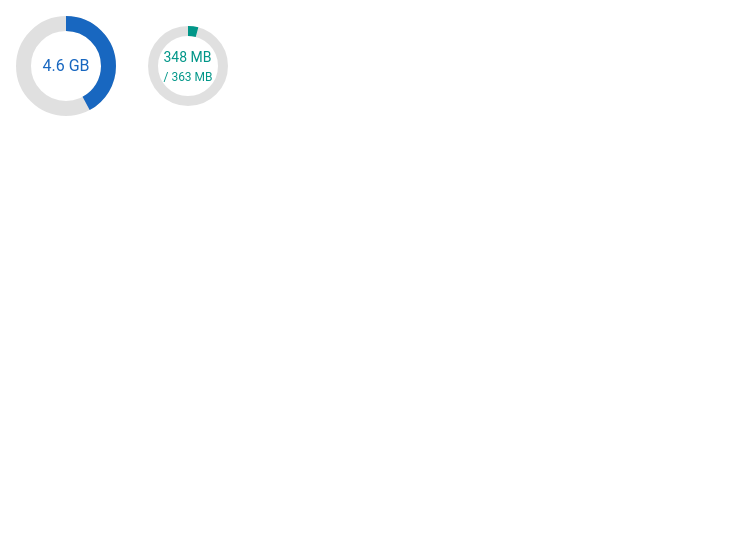
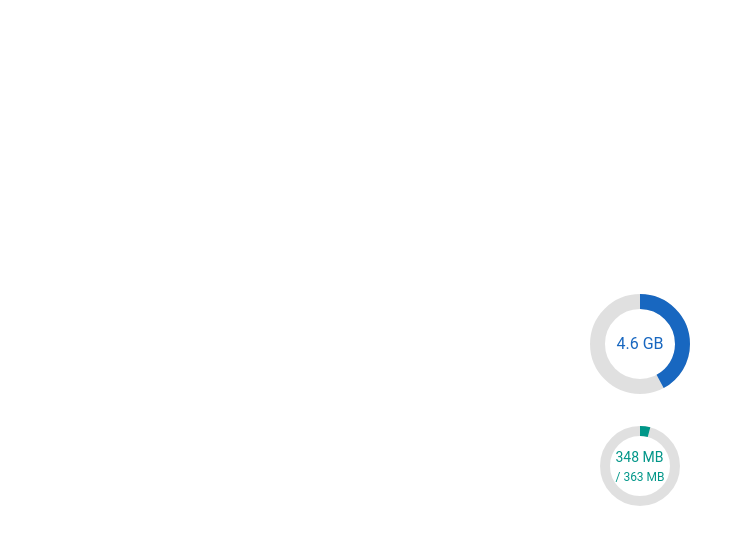
Before and after one commit to immh78/net-use, a Vue app: page / in a window 1280 px wide. Shown: the top 544 px of the page, without its empty margins (0-737 px from the left). Built offline with nearby package versions, Linux system fonts and the light colour scheme.

Commit message:
중앙위치

```diff
--- a/src/App.vue
+++ b/src/App.vue
@@ -29,10 +29,10 @@ const todayAvailableData = computed(() => {
 </script>
 
 <template>
-  <div>
+  <div class="center-container">
     <v-progress-circular :model-value="((totalData - availableData) / totalData) * 100" :rotate="360" :size="100"
       :width="15" color="primary">
-      {{ totalData - availableData.toFixed(1) }} GB</v-progress-circular>
+      {{ totalData - availableData.toFixed(1) }} GB</v-progress-circular><p></p>
 
     <v-progress-circular :model-value="((dailyData - todayAvailableData) / dailyData) * 100" :rotate="360" :size="80"
       :width="10" color="teal">
@@ -58,4 +58,12 @@ const todayAvailableData = computed(() => {
   font-size: 12px;
   display: block;
 }
+
+.center-container {
+  display: flex;
+  flex-direction: column; /* 세로 정렬 */
+  justify-content: center; /* 수평 중앙 정렬 */
+  align-items: center; /* 수직 중앙 정렬 */
+  height: 100vh; /* 화면 전체 높이 */
+}
 </style>
```
